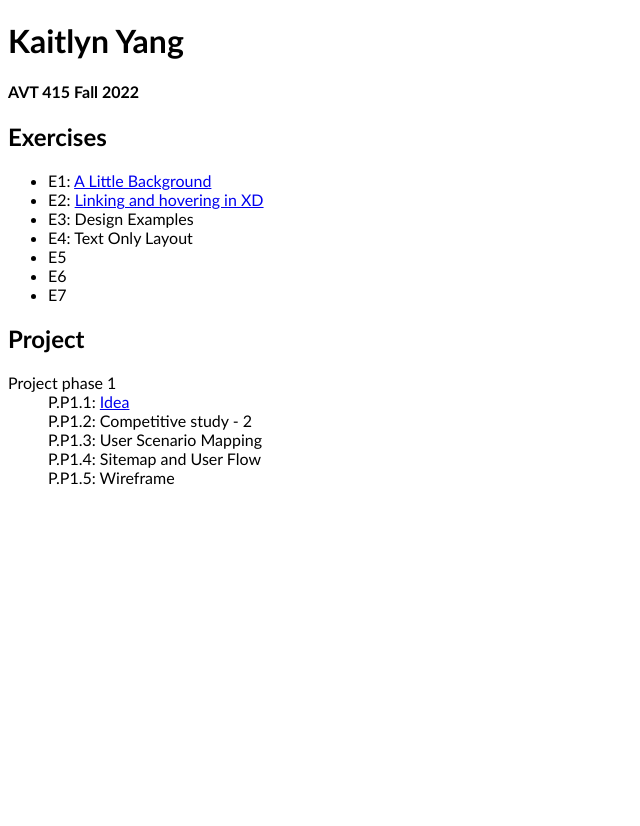
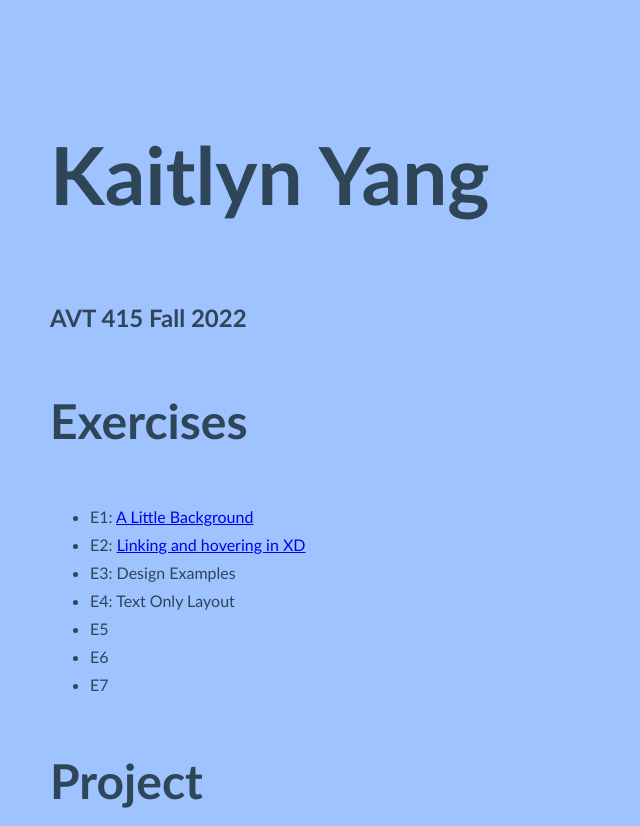
Before and after one commit to KaitlynY28/avt415_f22, a plain HTML site: page index.html in a window 1280 px wide. Shown: the top 826 px of the page, without its empty margins (0-640 px from the left). Before the commit the page ends 800 px from the top, so only its background shows below. Drawn offline with Linux system fonts and the light colour scheme.

Commit message:
Add files via upload

```diff
--- a/index.html
+++ b/index.html
@@ -24,6 +24,7 @@ h1 {
     font-family: Gill Sans, Gill Sans MT, Myriad Pro, DejaVu Sans Condensed, Helvetica, Arial, sans-serif;
 }
 </style>
+<link href="css.css" rel="stylesheet" type="text/css">
 </head>
 
 <body>
```
